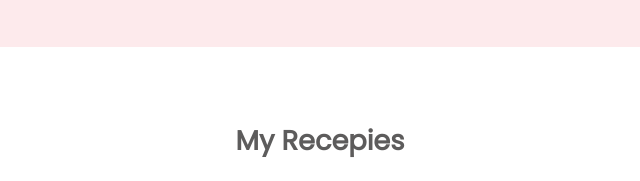
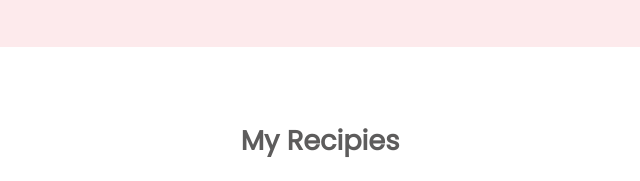
Before and after one commit to HasanShahariar/Food-Cart, a plain HTML site: page index.html in a window 1280 px wide. Shown: the part 1081-1262 px from the top of the page, 320-960 px from the left. Drawn offline with Linux system fonts and the light colour scheme.

Commit message:
10th commit last check

```diff
--- a/index.html
+++ b/index.html
@@ -33,7 +33,7 @@
             <p style="color: rgb(78, 78, 78);">Imagine you don't need a diet because we provide healthy and
                 delicious food for you!
             </p>
-                <a class="btn" href="https://hasanshahariar.github.io/Food-Cart/">Order Food</a>
+            <a class="btn" href="https://hasanshahariar.github.io/Food-Cart/">Order Food</a>
         </div>
         <div class="half-width">
             <img src="images/model/model-1.png" alt="Image of a model">
@@ -45,7 +45,7 @@
             <img src="images/model/model-2.png" alt="Image of a model">
         </div>
         <div class="half-width">
-            <h3 ><strong style="color: rgb(92, 92, 92);">About US</strong></h3>
+            <h3><strong style="color: rgb(92, 92, 92);">About US</strong></h3>
             <p>We serve fresh food and best experience. Any kind of food you can order, we deliver within half an hour.
                 Having faith on us won't disappoint you. We are giving 20% on Sub-Burger.You are invited on our
                 restoureant.Thank you</p>
@@ -55,7 +55,7 @@
     <!-- Third Container Section -->
     <section class="recipie flex-container">
         <div id="recipie-heading">
-            <h2 style="color: rgb(93, 92, 92);">My Recepies</h2>
+            <h2 style="color: rgb(93, 92, 92);">My Recipies</h2>
             <p>We have different recipies Indian, Thie, chienese etc.We have different recipies Indian, Thie, chienese
                 etc.We have different recipies Indian, Thie, chienese etc.</p>
         </div>
```
